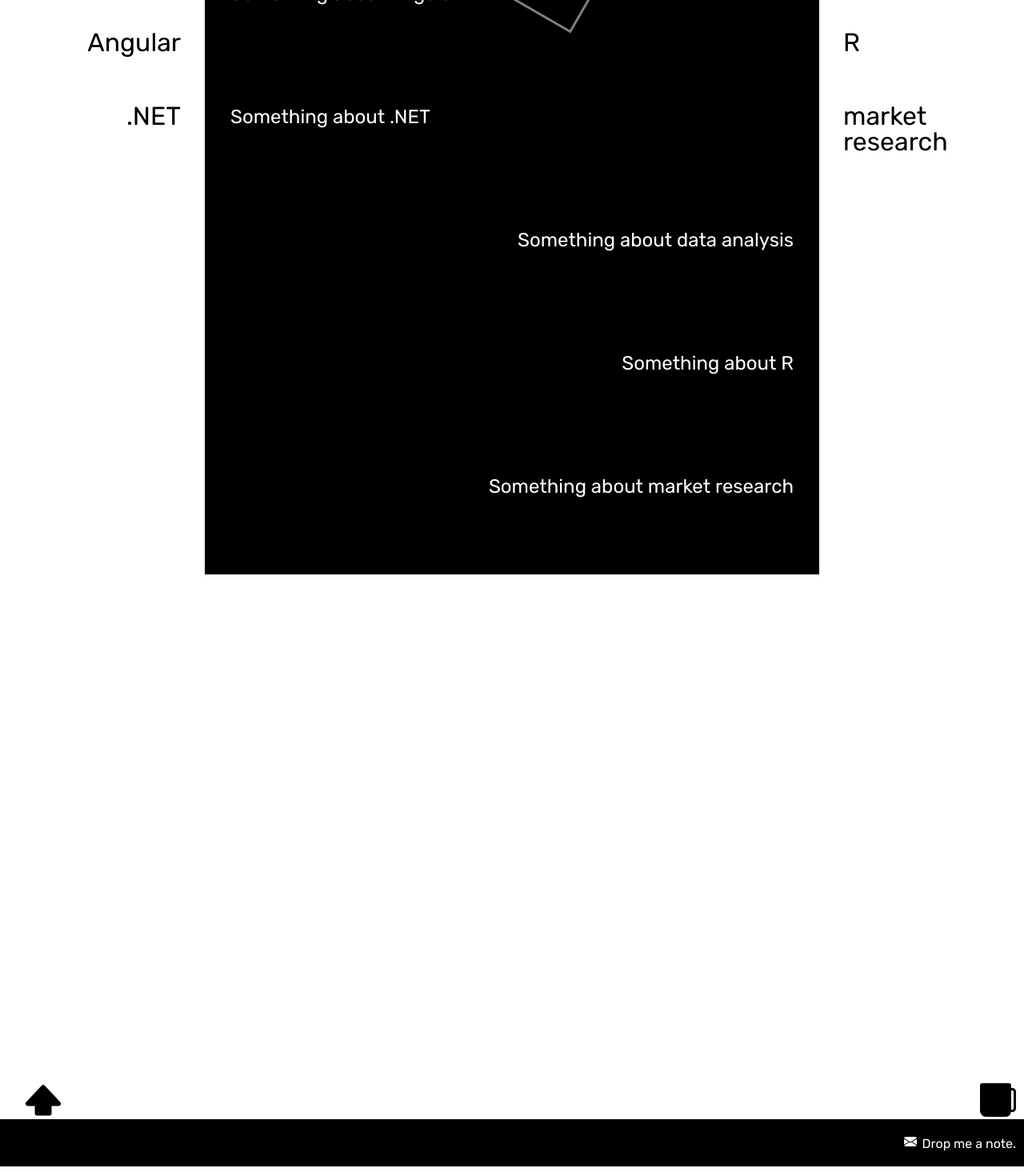
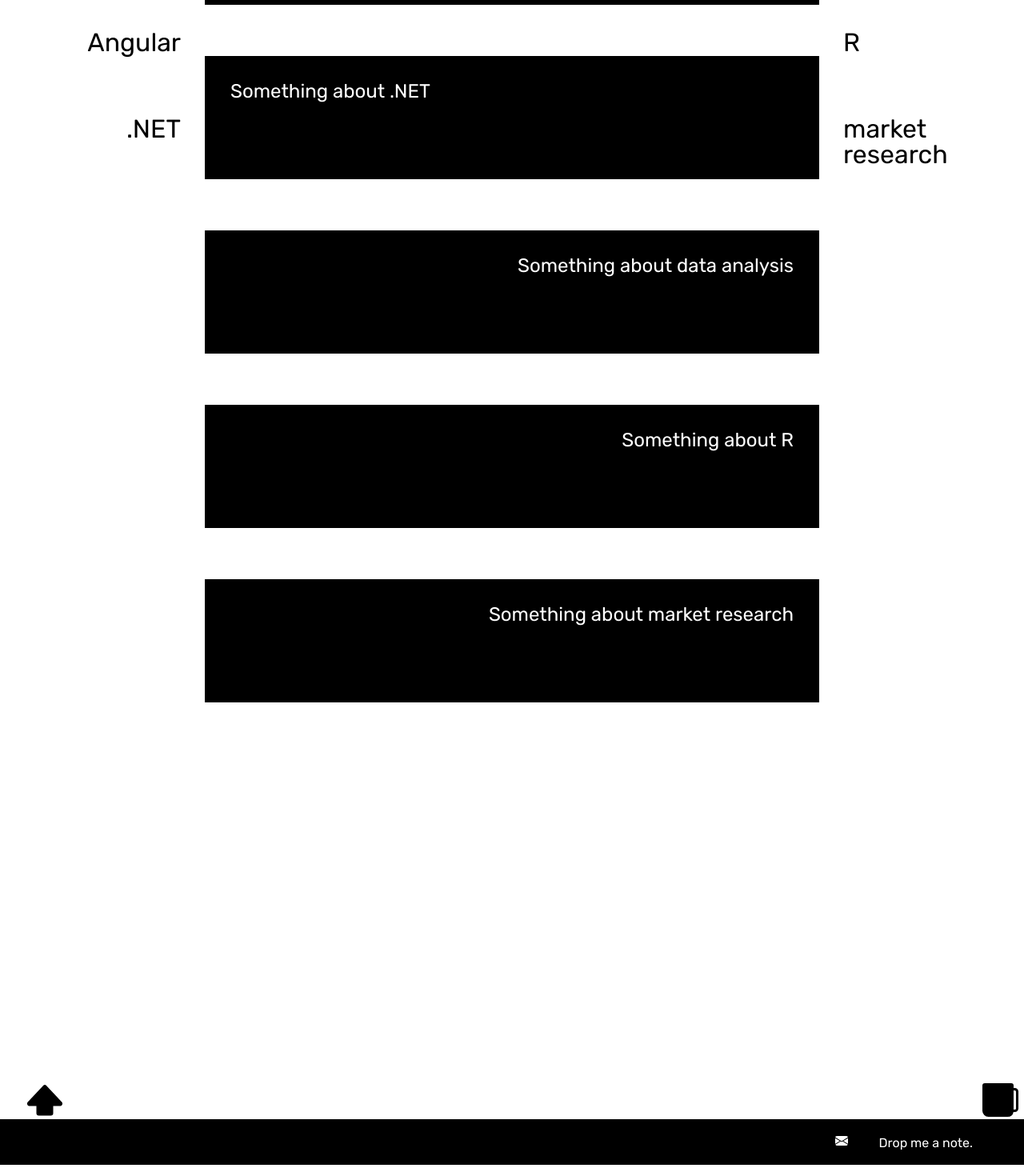
Before and after one commit to tiQu/portfolio, a React (Create React App) app: page / in a window 1280 px wide. Shown: the part 1297-2767 px from the top of the page at 80% size. Built offline with nearby package versions, Linux system fonts and the light colour scheme.

Commit message:
Refactoring home code

```diff
--- a/src/App.scss
+++ b/src/App.scss
@@ -3,4 +3,9 @@
     align-items: center;
     flex-direction: column;
     // width: 100vw;
+    scrollbar-width: thin;
 }
+
+// ::-webkit-scrollbar {
+//     display: none;
+// }
--- a/src/components/global/Footer/Footer.scss
+++ b/src/components/global/Footer/Footer.scss
@@ -3,11 +3,11 @@
 
 .app-footer {
     font-family: 'Rubik', sans-serif;
+    width: 100vw;
 }
 
 .footer-row-top {
-    padding: 0px 20px;
-    width: 100vw;
+    padding: 0vw 2.5vw;
     background-color: white;
     display: flex;
     justify-content: space-between;
@@ -21,7 +21,7 @@
 
 .footer-row-top svg {
     fill: black;
-    padding: 0px 20px;
+    // padding: 0px 20px;
     align-self: flex-end;
 }
 
@@ -34,8 +34,8 @@
 }
 
 .footer-row-bottom {
-    padding: 20px;
-    padding-right: 0px;
+    padding: 1.5vw 0vw;
+    // padding-right: 0px;
     width: 100vw;
     background-color: black;
     display: flex;
@@ -46,11 +46,11 @@
 a, span {
     color: white;
     text-decoration: none;
-    padding-top: 8px;
+    padding: 2.5vw;
 }
 
 .footer-section {
-    padding-right: 20px;
+    // padding-right: 20px;
 }
 
 svg {
--- a/src/components/home/Bullet/Bullet.js
+++ b/src/components/home/Bullet/Bullet.js
@@ -8,7 +8,8 @@ class Bullet extends React.Component{
             <Link activeClass="active"
             spy={true}
             smooth={true}
-            offset={parseInt(this.props.offset)}
+            // offset={parseInt(this.props.offset)}
+            offset={0}
             duration={500}
             to={this.props.scrollToSection}>
                 <div className="bullet-text">{this.props.txt}</div>
--- a/src/components/home/Home.js
+++ b/src/components/home/Home.js
@@ -5,6 +5,7 @@ import Hero from './Hero/Hero';
 import Bullet from './Bullet/Bullet';
 import FadeInSection from '../global/FadeInSection/FadeInSection';
 import SectionSeparator from './SectionSeparator/SectionSeparator';
+import { Element } from 'react-scroll';
 
 class Home extends React.Component{
     render(){
@@ -20,17 +21,17 @@ class Home extends React.Component{
                         <Hero />
                     </ParallaxProvider>
                     <div className="Home-bottom">
-                        <div className="Home-bottom-section Home-bottom-section1" id="b1Target">Something about React</div>
-                        {/* <SectionSeparator /> */}
-                        <div className="Home-bottom-section Home-bottom-section1" id="b2Target">Something about Angular</div>
-                        {/* <SectionSeparator /> */}
-                        <div className="Home-bottom-section Home-bottom-section1" id="b3Target">Something about .NET</div>
-                        {/* <SectionSeparator /> */}
-                        <div className="Home-bottom-section Home-bottom-section2" id="b4Target">Something about data analysis</div>
-                        {/* <SectionSeparator /> */}
-                        <div className="Home-bottom-section Home-bottom-section2" id="b5Target">Something about R</div>
-                        {/* <SectionSeparator /> */}
-                        <div className="Home-bottom-section Home-bottom-section2" id="b6Target">Something about market research</div>
+                        <Element className="Home-bottom-section Home-bottom-section1" id="b1Target">Something about React</Element>
+                        <SectionSeparator />
+                        <Element className="Home-bottom-section Home-bottom-section1" id="b2Target">Something about Angular</Element>
+                        <SectionSeparator />
+                        <Element className="Home-bottom-section Home-bottom-section1" id="b3Target">Something about .NET</Element>
+                        <SectionSeparator />
+                        <Element className="Home-bottom-section Home-bottom-section2" id="b4Target">Something about data analysis</Element>
+                        <SectionSeparator />
+                        <Element className="Home-bottom-section Home-bottom-section2" id="b5Target">Something about R</Element>
+                        <SectionSeparator />
+                        <Element className="Home-bottom-section Home-bottom-section2" id="b6Target">Something about market research</Element>
                     </div>
                 </div>
                 <div className="col-home col-home-2">
```
Also changed, not shown: 1 other file (tests, documents, lock files or other folders).
